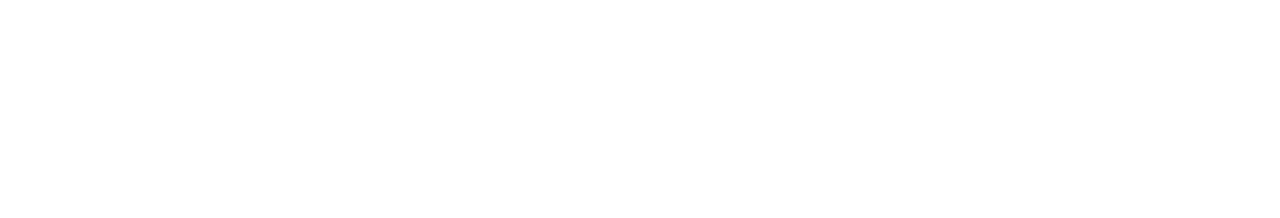
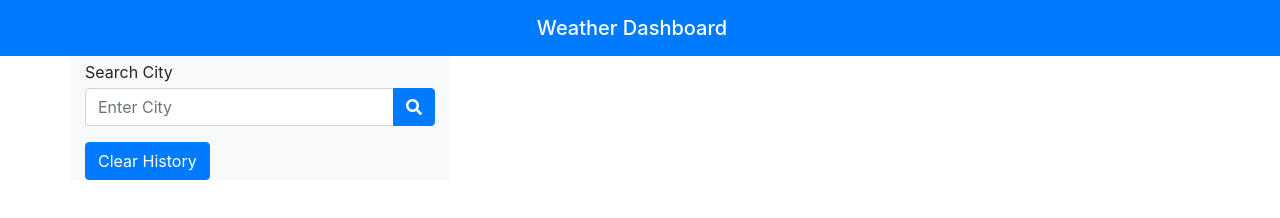
Before and after one commit to Ayla122/Weather-Dashboard, a plain HTML site: page index.html in a window 1280 px wide. Drawn offline with nearby package versions, Linux system fonts and the light colour scheme.

Commit message:
set up header,  seach/clear history buttons

```diff
--- a/index.html
+++ b/index.html
@@ -7,9 +7,33 @@
     <link rel="stylesheet" href="assets/css/style.css">
     <link rel="stylesheet" href="https://stackpath.bootstrapcdn.com/bootstrap/4.3.1/css/bootstrap.min.css" integrity="sha384-ggOyR0iXCbMQv3Xipma34MD+dH/1fQ784/j6cY/iJTQUOhcWr7x9JvoRxT2MZw1T" crossorigin="anonymous">
     <link rel="stylesheet" href="https://cdnjs.cloudflare.com/ajax/libs/font-awesome/5.11.2/css/all.min.css">
-    <title>Document</title>
+    <title>Weather Dshboard</title>
 </head>
 <body>
+    <nav class="navbar navbar-dark bg-primary">
+        <span class="navbar-brand mb-0 h1 w-100 text-center">Weather Dashboard</span>
+    </nav>
+    <div class="container">
+        <div class="row">
+            <div class="col-4 bg-light">
+                <p class="search-header my-1">Search City</p>
+                <div class="input-group mb-3">
+                    <input id="city-input" type="text" class="form-control" placeholder="Enter City" aria-label="Enter City">
+                   <div class="input-group-append">
+                       <button class="btn btn-primary" type="button" id="search-button">
+                           <i class="fas fa-search"></i>
+                       </button>
+                   </div>
+                </div>
+                <button class="btn btn-primary" type="button" id="clear-history">Clear History</button>
+                <form id="history"></form>
+            </div>
+        </div>
+    </div>
+
+
 
 </body>
+<script src="./assets/js/script.js"></script>
+<script src="https://unpkg.com/axios/dist/axios.min.js"></script>
 </html>
```
